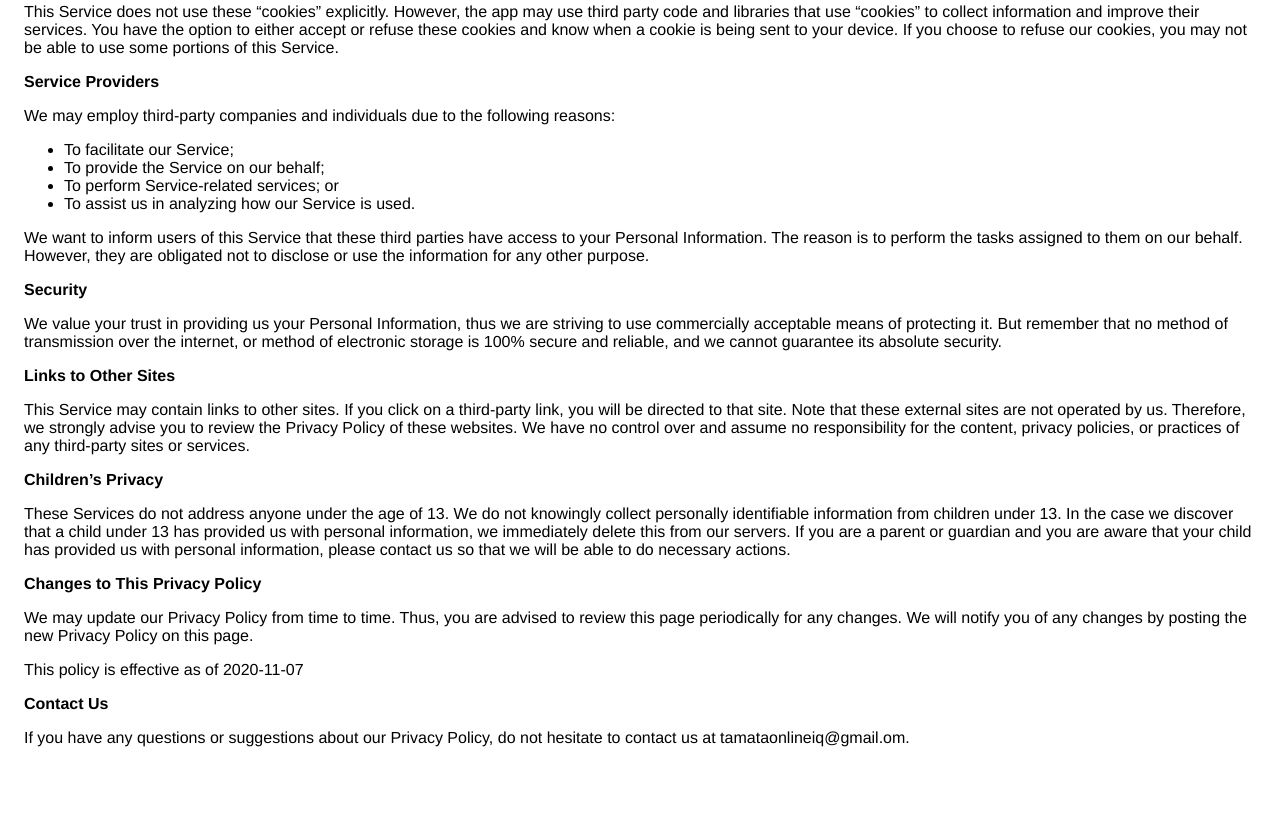
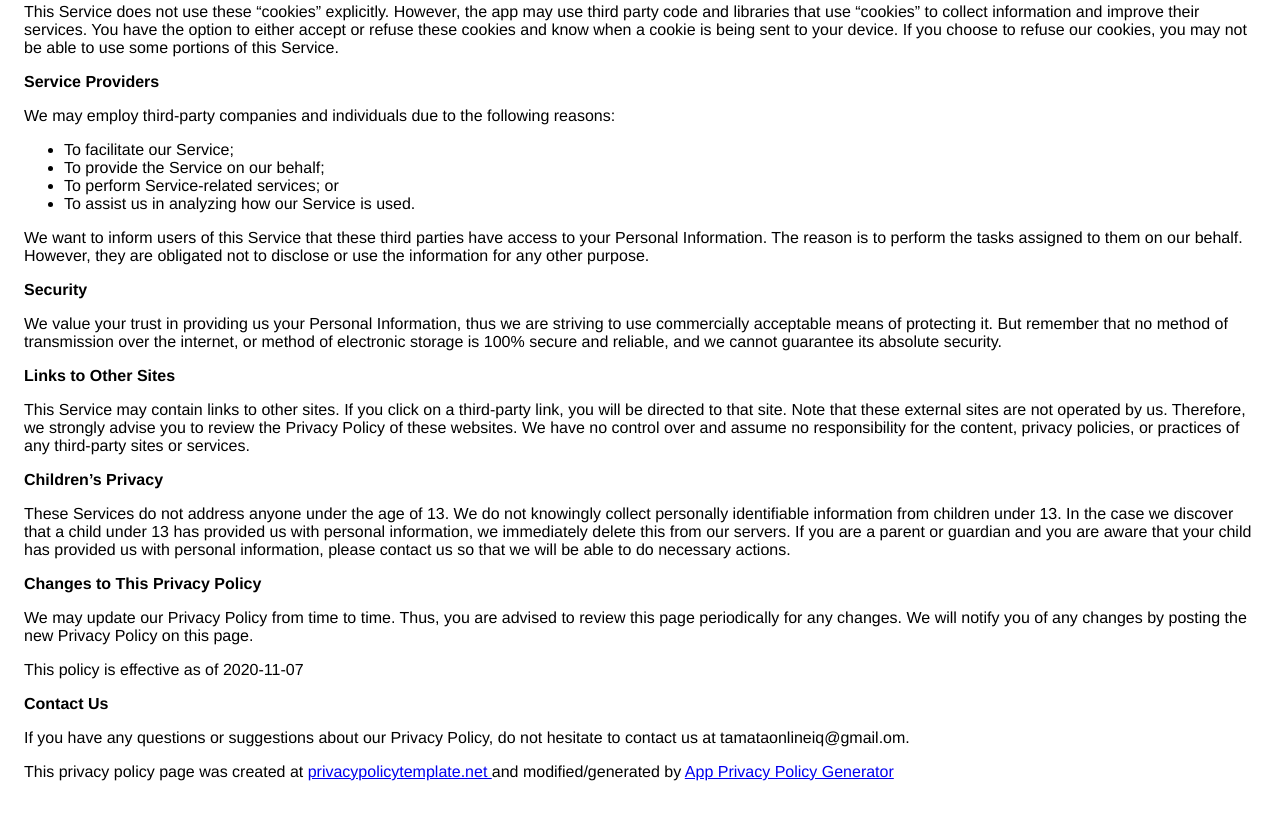
Before and after one commit to FlatCodeIq/privacypolicy, a plain HTML site: page index.html in a window 1280 px wide. Shown: the part 587-1406 px from the top of the page. Before the commit the page ends 1374 px from the top, so only its background shows below. Drawn offline with Linux system fonts and the light colour scheme.

Commit message:
Update index.html

```diff
--- a/index.html
+++ b/index.html
@@ -1,3 +1,5 @@
+
+
 <!DOCTYPE html>
     <html>
     <head>
@@ -104,5 +106,6 @@
                 </p> <p>This policy is effective as of 2020-11-07</p> <p><strong>Contact Us</strong></p> <p>
                   If you have any questions or suggestions about our
                   Privacy Policy, do not hesitate to contact us at tamataonlineiq@gmail.om.
+                </p> <p>This privacy policy page was created at <a href="https://privacypolicytemplate.net" target="_blank" rel="noopener noreferrer">privacypolicytemplate.net </a>and modified/generated by <a href="https://app-privacy-policy-generator.nisrulz.com/" target="_blank" rel="noopener noreferrer">App Privacy Policy Generator</a></p>
     </body>
     </html>
```
